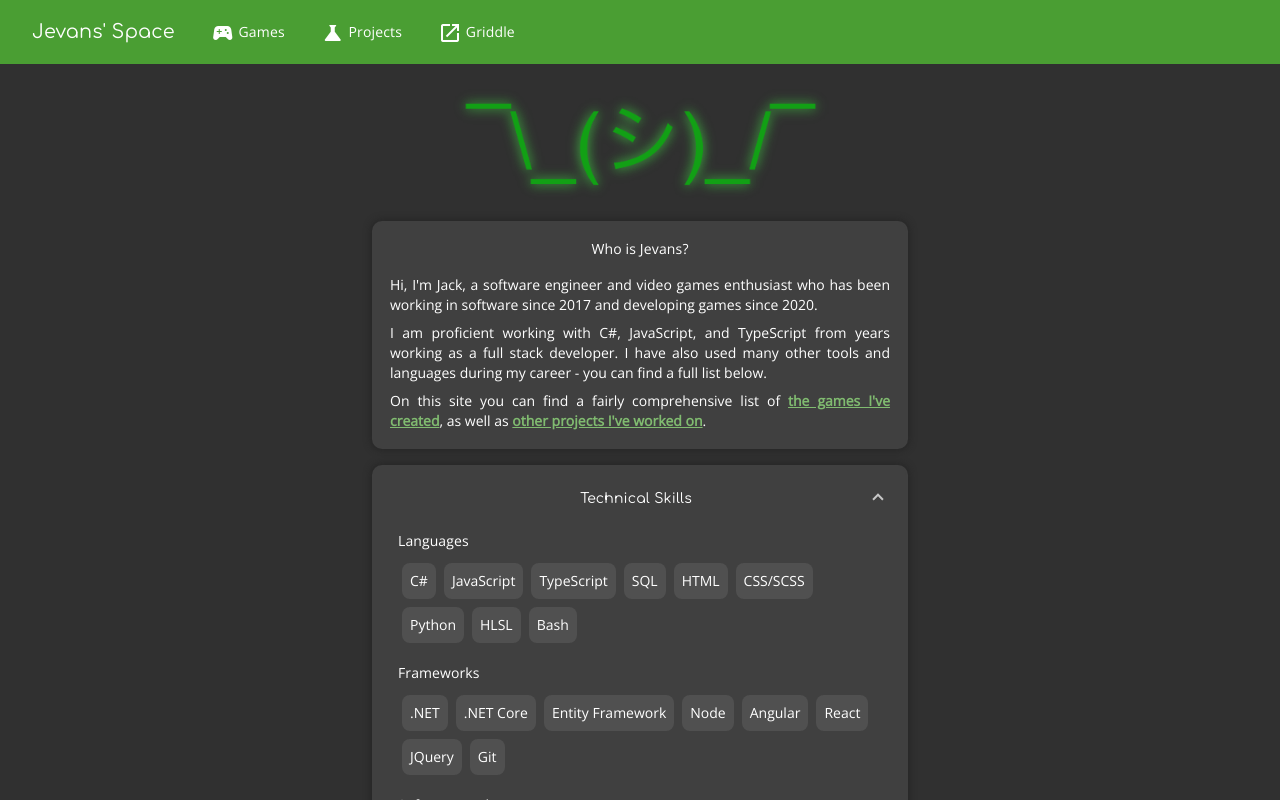
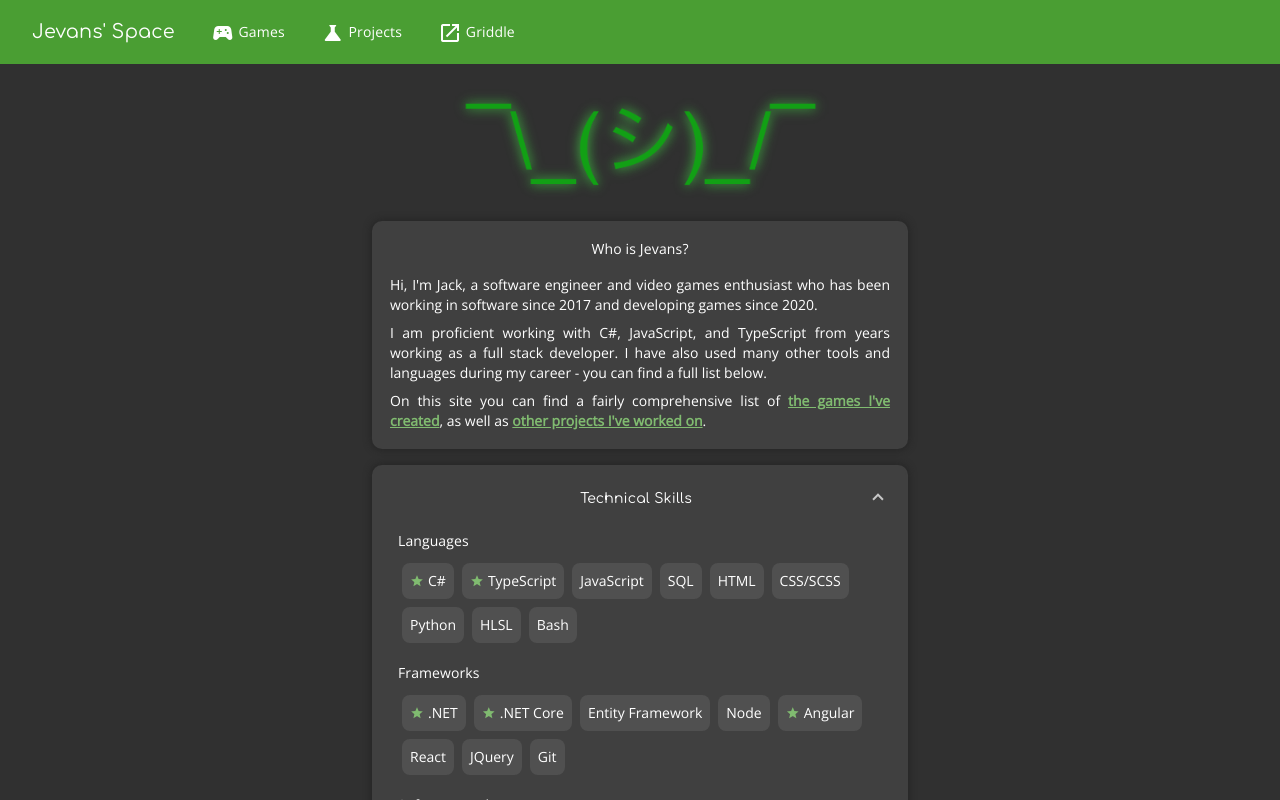
Before and after one commit to JackEvans24/jackevans24.github.io, an Angular app: page / in a window 1280 px wide. Both pictures are taken after a click on the button "Technical Skills". Built offline with nearby package versions, Linux system fonts and the light colour scheme.

Commit message:
feat: add stars next to key skills

```diff
--- a/src/app/home/home.component.ts
+++ b/src/app/home/home.component.ts
@@ -1,4 +1,4 @@
-import { Component, OnInit } from '@angular/core';
+import { Component } from '@angular/core';
 
 @Component({
     selector: 'app-home',
@@ -7,46 +7,46 @@ import { Component, OnInit } from '@angular/core';
 })
 export class HomeComponent {
     public languages = [
-        'C#',
-        'JavaScript',
-        'TypeScript',
-        'SQL',
-        'HTML',
-        'CSS/SCSS',
-        'Python',
-        'HLSL',
-        'Bash'
+        { text: 'C#', icon: 'star' },
+        { text: 'TypeScript', icon: 'star' },
+        { text: 'JavaScript' },
+        { text: 'SQL' },
+        { text: 'HTML' },
+        { text: 'CSS/SCSS' },
+        { text: 'Python' },
+        { text: 'HLSL' },
+        { text: 'Bash' }
     ];
 
     public frameworks = [
-        '.NET',
-        '.NET Core',
-        'Entity Framework',
-        'Node',
-        'Angular',
-        'React',
-        'JQuery',
-        'Git'
+        { text: '.NET', icon: 'star' },
+        { text: '.NET Core', icon: 'star' },
+        { text: 'Entity Framework' },
+        { text: 'Node' },
+        { text: 'Angular', icon: 'star' },
+        { text: 'React' },
+        { text: 'JQuery' },
+        { text: 'Git' }
     ];
 
     public software = [
-        'Azure DevOps',
-        'Azure Portal',
-        'Firebase',
-        'Postman',
-        'IIS',
-        'XCode',
-        'SQL Server Management Studio'
+        { text: 'Azure DevOps' },
+        { text: 'Azure Portal' },
+        { text: 'Firebase' },
+        { text: 'Postman' },
+        { text: 'IIS' },
+        { text: 'XCode' },
+        { text: 'SQL Server Management Studio' }
     ];
 
     public gameDev = [
-        'Unity',
-        'Photon',
-        'ShaderLab',
-        'Blender',
-        'GIMP',
-        'Procreate',
-        'Audacity',
-        'Bfxr'
+        { text: 'Unity', icon: 'star' },
+        { text: 'Photon' },
+        { text: 'ShaderLab' },
+        { text: 'Blender' },
+        { text: 'GIMP' },
+        { text: 'Procreate' },
+        { text: 'Audacity' },
+        { text: 'Bfxr' }
     ];
 }
--- /dev/null
+++ b/src/app/shared/inline-list/inline-list-item.ts
@@ -0,0 +1,4 @@
+export interface IListItem {
+    text: string;
+    icon?: string;
+}
--- a/src/app/shared/inline-list/inline-list.component.html
+++ b/src/app/shared/inline-list/inline-list.component.html
@@ -1,5 +1,8 @@
 <div *ngIf="(header || '').length"
      class="mat-subheading-1">{{ header }}</div>
 <ul>
-    <li *ngFor="let item of listItems">{{item}}</li>
+    <li *ngFor="let item of listItems">
+        <mat-icon *ngIf="(item.icon || '').length">{{item.icon}}</mat-icon>
+        {{ item.text }}
+    </li>
 </ul>
--- a/src/app/shared/inline-list/inline-list.component.scss
+++ b/src/app/shared/inline-list/inline-list.component.scss
@@ -13,10 +13,19 @@ ul {
     padding-inline: 0;
 
     li {
+        align-items: center;
         background-color: $card-background-contrast;
         border-radius: 0.5rem;
-        display: inline-block;
+        display: flex;
         margin: 0.25rem;
         padding: 0.5rem;
+
+        .mat-icon {
+            color: $contrast-green;
+            font-size: 14px;
+            height: 14px;
+            margin-right: 0.25rem;
+            width: 14px;
+        }
     }
 }
--- a/src/app/shared/inline-list/inline-list.component.ts
+++ b/src/app/shared/inline-list/inline-list.component.ts
@@ -1,4 +1,5 @@
 import { Component, Input } from '@angular/core';
+import { IListItem } from './inline-list-item';
 
 @Component({
   selector: 'app-inline-list',
@@ -7,7 +8,7 @@ import { Component, Input } from '@angular/core';
 })
 export class InlineListComponent {
   @Input() header = 'Title';
-  @Input() listItems: string[] = [];
+  @Input() listItems: IListItem[] = [];
 
   constructor() { }
 }
```
